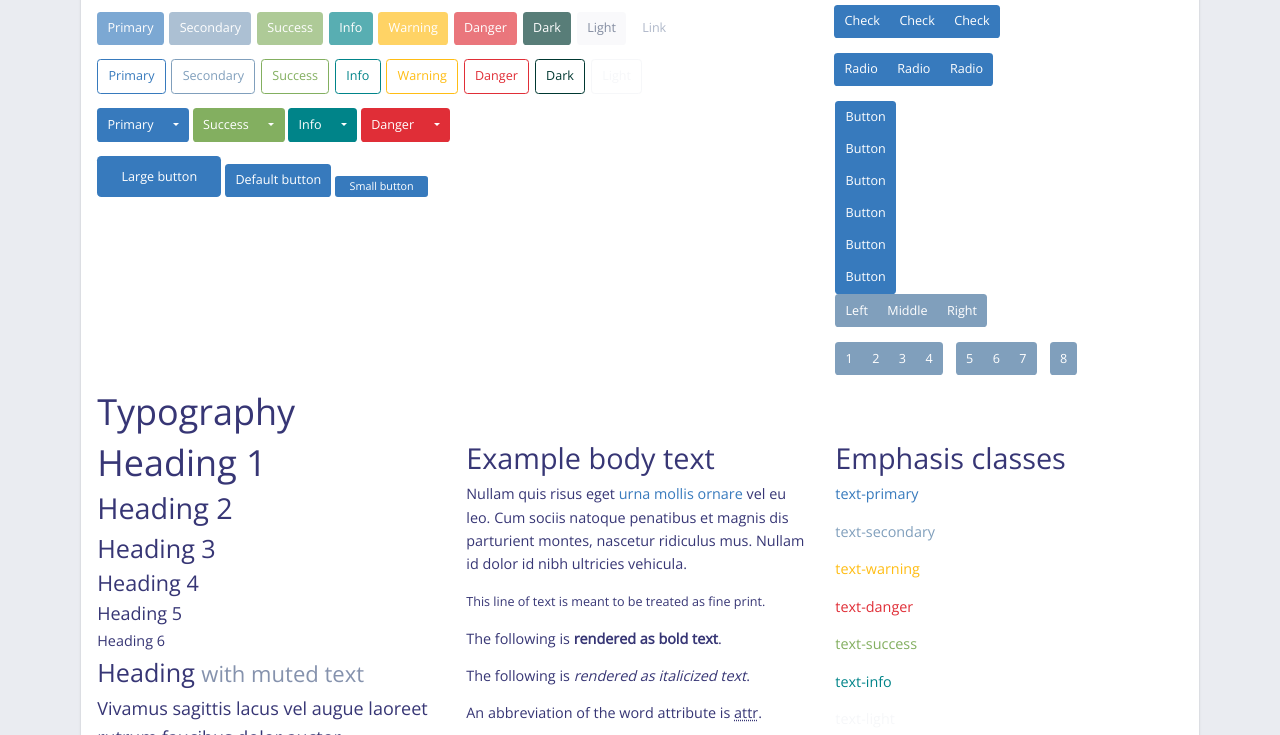
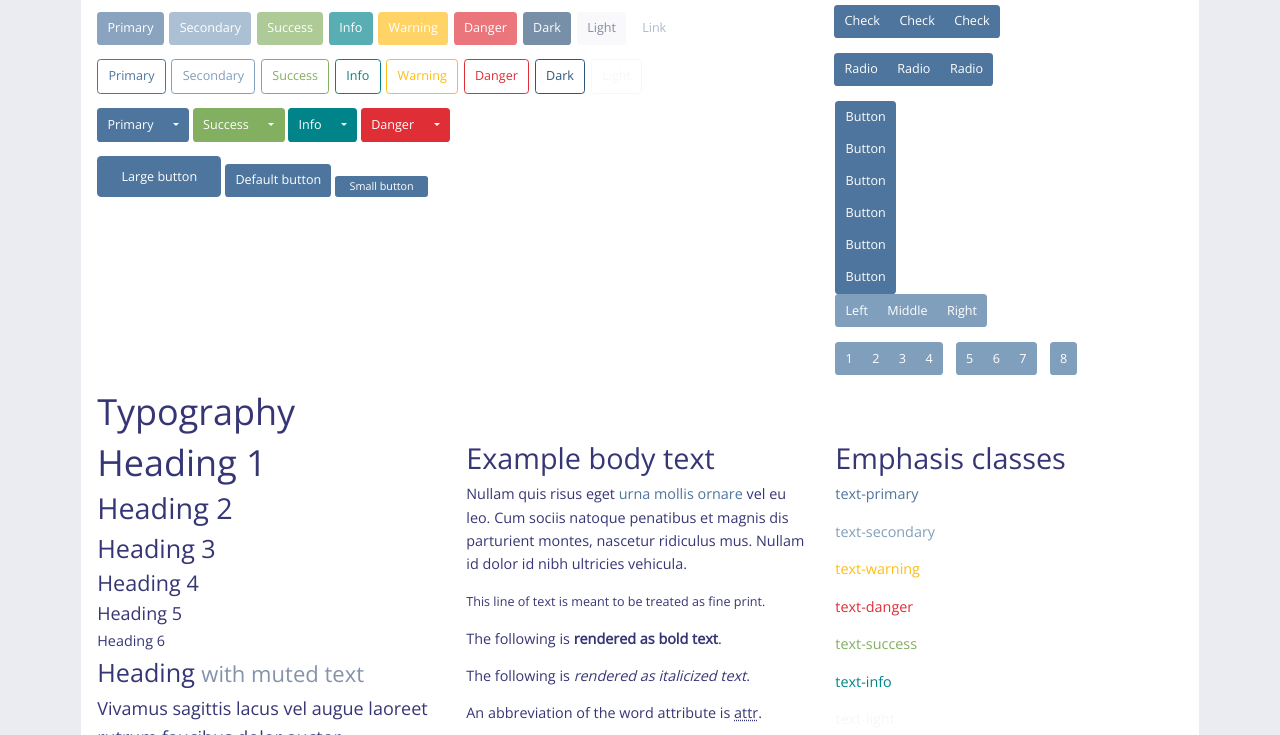
Before and after one commit to gary-lev/bootstrap-lisa, a website: page docs/index.html in a window 1280 px wide. Shown: the part 455-1190 px from the top of the page. Drawn offline with nearby package versions, Linux system fonts and the light colour scheme.

Commit message:
gt - Adjust theme
Move dark green to brand
Remove card shadow

```diff
--- a/src/index.scss
+++ b/src/index.scss
@@ -22,7 +22,7 @@ $orange:  #ffa200 !default;
 $yellow:  hsl(43, 100%, 54%) !default;
 $green:   hsl(93, 33%, 53%) !default;
 $teal:    #008489 !default;
-$cyan:    #377ABD !default; //hsl(210, 39%, 38%)
+$cyan:    #4D759D !default; //hsl(210, 39%, 38%)
 
 $primary:       $cyan;
 $secondary:     hsl(209, 31%, 62%);
@@ -31,21 +31,29 @@ $info:          $teal;
 $warning:       $yellow;
 $danger:        $red;
 $light:         $gray-100;
-$dark:          hsl(172, 100%, 11%);
+$dark:          #2F557A;
 
 $gray-dark:                 $gray-800 !default;
 $gray:                      $gray-700 !default;
 $gray-light:                $gray-600 !default;
 $gray-lighter:              $gray-100 !default;
 $gray-lightest:             $gray-100 !default;
-$brand-success:             $green !default;
-$brand-info:                $indigo !default;
-$brand-warning:             $orange !default;
-$brand-danger:              $red !default;
-$brand-inverse:             $gray-dark !default;
+
+$theme-colors: (
+  "primary":    $primary,
+  "secondary":  $secondary,
+  "success":    $success,
+  "info":       $info,
+  "warning":    $warning,
+  "danger":     $danger,
+  "light":      $light,
+  "dark":       $dark,
+  "brand":    #003931
+) !default;
 
 $body-bg:                   $gray-300 !default;
 $body-color:                #373675 !default;
+
 $box-shadow:                  0px 2px 4px -1px rgba(0,0,0,0.2),0px 4px 5px 0px rgba(0,0,0,0.14),0px 1px 10px 0px rgba(0,0,0,0.12) !default;
 $box-shadow-sm:               0px 2px 1px -1px rgba(0,0,0,0.2),0px 1px 1px 0px rgba(0,0,0,0.14),0px 1px 3px 0px rgba(0,0,0,0.12) !default;
 $box-shadow-lg:               0px 5px 5px -3px rgba(0,0,0,0.2),0px 8px 10px 1px rgba(0,0,0,0.14),0px 3px 14px 2px rgba(0,0,0,0.12) !default;
@@ -69,7 +77,7 @@ $btn-padding-top:             .71rem !default;
 $btn-padding-bottom:          .71rem !default;
 
 $card-border-radius:          4px !default;
-$card-box-shadow:             $box-shadow-sm !default;
+$card-box-shadow:             none !default;
 $card-cap-padding-x:          1.14rem !default;
 $card-cap-padding-y:          1.14rem !default;
 $card-spacer-x:               1.14rem !default;
@@ -150,7 +158,7 @@ html {
 }
 
 .card {
-  @extend .shadow-sm;
+  box-shadow: none;
 }
 
 .card-body + .card-footer {
```
Also changed, not shown: dist/bootstrap-lisa.css, dist/bootstrap-lisa.min.css, docs/bootstrap-lisa.css.
